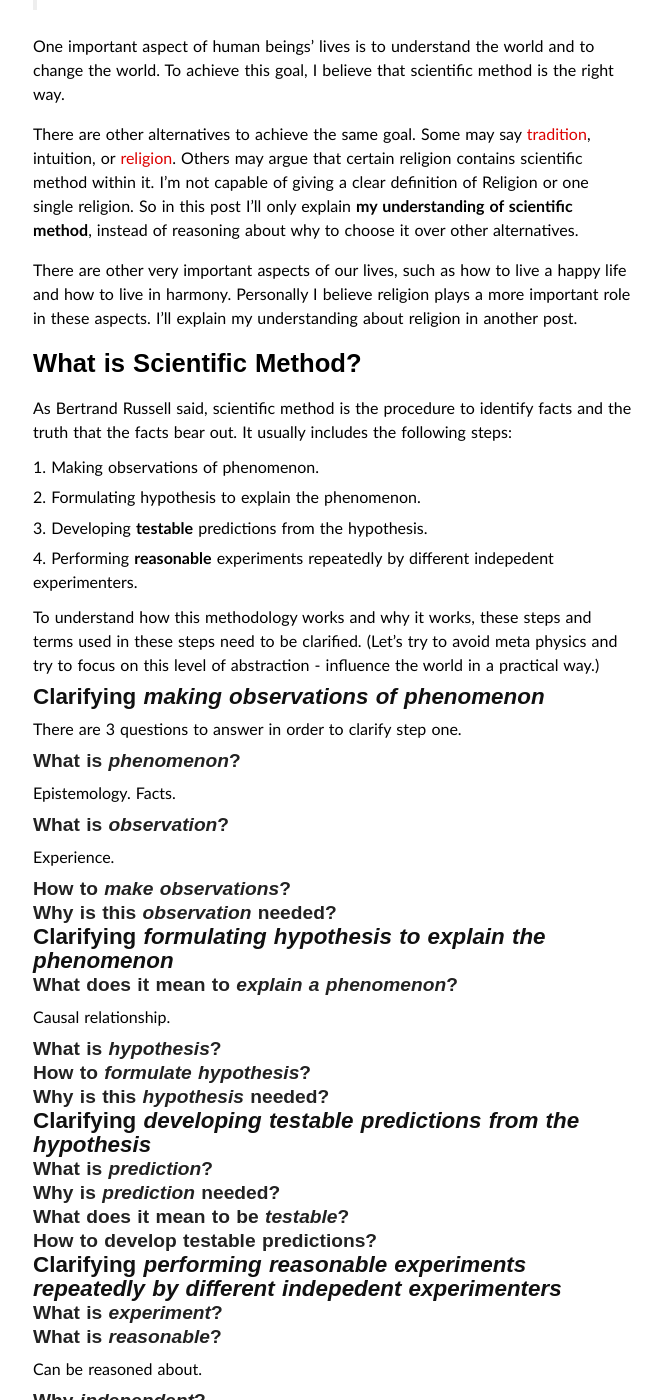
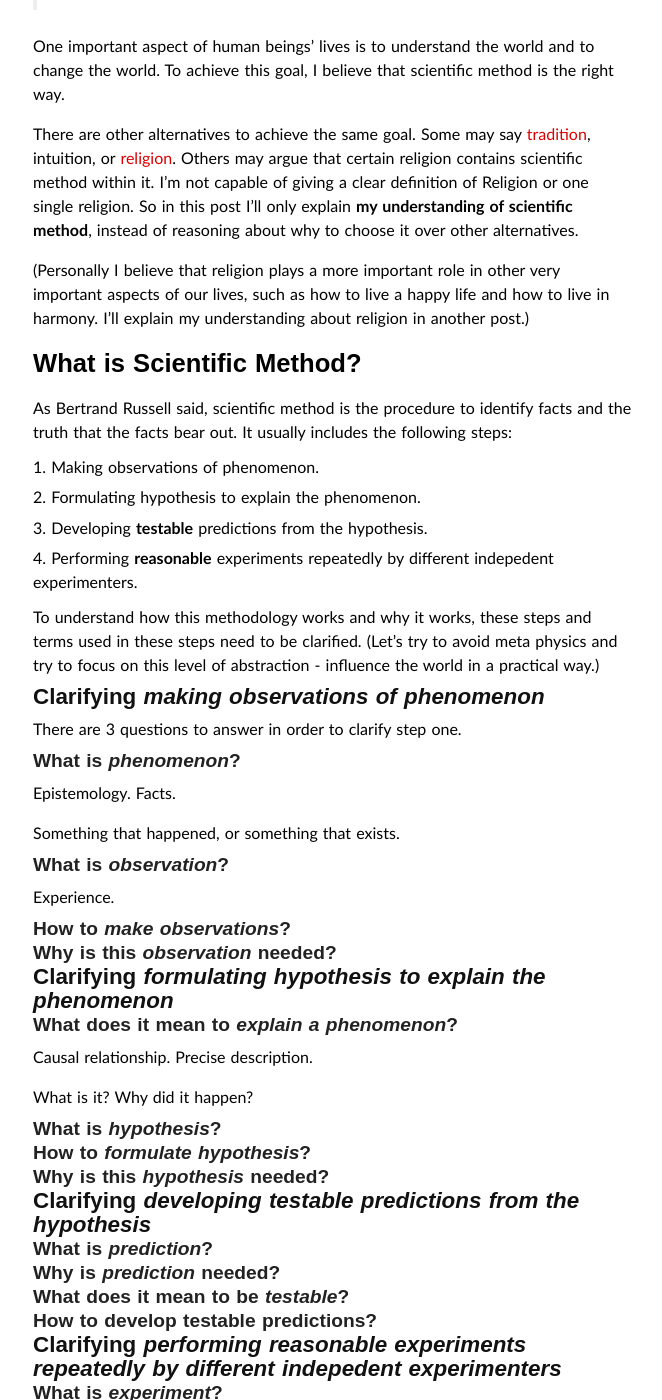
Before and after one commit to zagol/yonglezh.github.io, a Jekyll site: the page built from _posts/2017-03-19-fact-and-interpretation.markdown, in a window 1280 px wide and 1400 px high, scrolled down 259 px. Shown: the whole window, without its empty margins (307-969 px from the left). Built offline with Jekyll 4.4.1, drawn with Linux system fonts in a browser that asks for light colours; some web fonts are replaced; comment, search, counter and statistics services are not loaded.

Commit message:
small edit

```diff
--- a/_posts/2017-03-19-fact-and-interpretation.markdown
+++ b/_posts/2017-03-19-fact-and-interpretation.markdown
@@ -13,7 +13,7 @@ One important aspect of human beings' lives is to understand the world and to ch
 
 There are other alternatives to achieve the same goal. Some may say [tradition](https://en.wikipedia.org/wiki/Tradition), intuition, or [religion](https://en.wikipedia.org/wiki/Religion). Others may argue that certain religion contains scientific method within it. I'm not capable of giving a clear definition of Religion or one single religion. So in this post I'll only explain **my understanding of scientific method**, instead of reasoning about why to choose it over other alternatives.
 
-There are other very important aspects of our lives, such as how to live a happy life and how to live in harmony. Personally I believe religion plays a more important role in these aspects. I'll explain my understanding about religion in another post.
+(Personally I believe that religion plays a more important role in other very important aspects of our lives, such as how to live a happy life and how to live in harmony. I'll explain my understanding about religion in another post.)
 
 <!-- and why I choose to believe in it. I won't try to explain why I don't choose religion in this aspect of life, because according to my belief in scientific method, there's no scientific way to say religion is wrong at this point in time. -->
 
@@ -36,6 +36,8 @@ There are 3 questions to answer in order to clarify step one.
 
 Epistemology. Facts.
 
+Something that happened, or something that exists.
+
 ### What is _observation_?
 
 Experience.
@@ -48,7 +50,9 @@ Experience.
 
 ### What does it mean to _explain a phenomenon_?
 
-Causal relationship.
+Causal relationship. Precise description.
+
+What is it? Why did it happen?
 
 ### What is _hypothesis_?
 
--- a/_posts/2017-12-28-religion.markdown
+++ b/_posts/2017-12-28-religion.markdown
@@ -27,6 +27,8 @@ New things come out every period of time. New video applications, new news platf
 
 There are different types of people at different level in the society hierarchy. You cannot just cater to them, Every time you meet someone in a higher position
 
+Religion helps me to be not defensive but focus on the pursuit of truth.
+
 # Be aware of some mistakes
 
 1. A lot of times, people use Christianity to help themselves feel that they are better than others. E.g., "I'm more loving."
```
